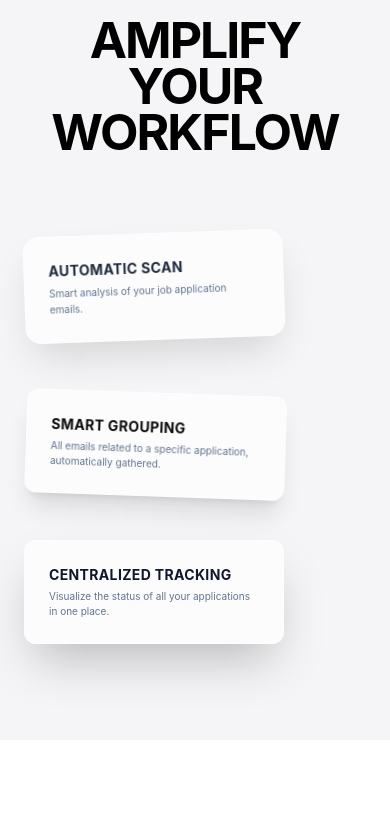
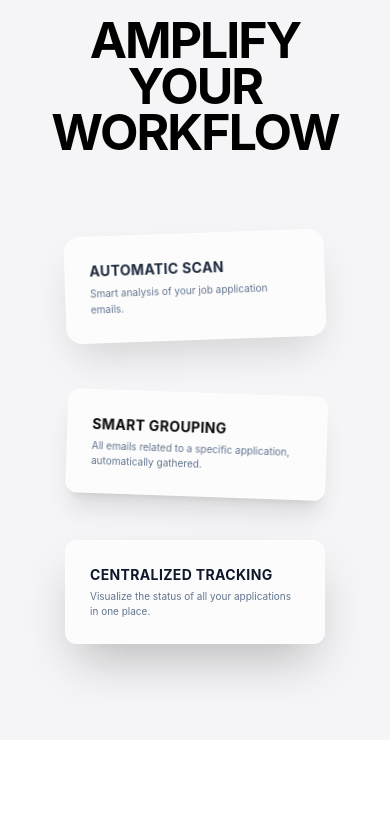
Before and after one commit to JohannSR28/jobtrackai-landing-page, a Next.js app: page / in a window 390 px wide. Shown: the part 963-1800 px from the top of the page. Built offline with nearby package versions, Linux system fonts and the light colour scheme.

Commit message:
ligth ajustment

```diff
--- a/components/Amplify.tsx
+++ b/components/Amplify.tsx
@@ -61,12 +61,8 @@ export default function Amplify() {
         </div>
 
         {/* Left Column */}
-        <div className="lg:col-span-3 flex flex-col gap-4 order-2 lg:order-1 relative z-20 translate-x-0 lg:translate-x-12 w-full">
-          {/* IMAGE PLACEHOLDER - À réactiver plus tard pour les images */}
-          {/* <div className="bg-white rounded-2xl shadow-[0_20px_40px_-10px_rgba(0,0,0,0.15)] border border-gray-100 overflow-hidden transform -rotate-2 hover:rotate-0 transition-all duration-500 p-2 w-full">
-            <div className="w-full h-64 bg-gray-200 rounded-xl"></div>
-          </div> */}
-
+        {/* MODIFICATION 1 : Ajout de 'items-center' pour mobile et 'lg:items-start' pour desktop */}
+        <div className="lg:col-span-3 flex flex-col items-center lg:items-start gap-4 order-2 lg:order-1 relative z-20 translate-x-0 lg:translate-x-12 w-full">
           {/* Carte 1 : Scan Automatique */}
           <div className="bg-white/65 backdrop-blur-md border border-white/50 shadow-[0_20px_40px_-10px_rgba(0,0,0,0.15)] rounded-2xl p-6 inline-block max-w-[260px] transform -rotate-2 hover:rotate-0 transition-all duration-500">
             <h3 className="font-bold text-sm uppercase tracking-wide text-slate-800">
@@ -81,12 +77,8 @@ export default function Amplify() {
         {/* Right Column */}
         <div className="lg:col-span-3 flex flex-col h-full justify-center order-3 lg:order-3 relative pointer-events-none gap-12 lg:gap-0 w-full">
           {/* Card 2 : Regroupement Intelligent */}
-          <div className="relative z-30 pointer-events-auto ml-0 mt-0 translate-x-0 lg:-ml-24 lg:-mt-44 lg:translate-x-8 w-full">
-            {/* IMAGE PLACEHOLDER - À réactiver plus tard pour les images */}
-            {/* <div className="bg-white rounded-xl shadow-xl border border-gray-100 p-2 mb-2 w-full lg:w-64 transform rotate-2 hover:rotate-0 transition-transform duration-500 origin-bottom-left">
-              <div className="w-full h-64 lg:h-40 bg-gray-200 rounded-lg"></div>
-            </div> */}
-
+          {/* MODIFICATION 2 : Ajout de 'flex justify-center' pour mobile et 'lg:block' pour desktop */}
+          <div className="relative z-30 pointer-events-auto ml-0 mt-0 translate-x-0 lg:-ml-24 lg:-mt-44 lg:translate-x-8 w-full flex justify-center lg:block">
             <div className="bg-white/65 backdrop-blur-md border border-white/50 shadow-xl rounded-xl p-6 inline-block max-w-[260px] ml-0 lg:ml-0 transform rotate-2 hover:rotate-0 transition-all duration-500 origin-bottom-left">
               <h3 className="font-bold text-sm uppercase tracking-wide">
                 {t.card2Title}
@@ -96,12 +88,8 @@ export default function Amplify() {
           </div>
 
           {/* Card 3 : Suivi Centralisé */}
-          <div className="relative z-20 pointer-events-auto flex flex-col items-start lg:items-start text-left lg:text-left mt-0 lg:mt-24 ml-0 lg:ml-0 w-full">
-            {/* IMAGE PLACEHOLDER - À réactiver plus tard pour les images */}
-            {/* <div className="bg-white rounded-xl shadow-2xl p-2 mb-4 w-full lg:w-[240px] transform hover:scale-105 transition-transform duration-500">
-              <div className="w-full h-64 lg:h-48 bg-gray-200 rounded-lg"></div>
-            </div> */}
-
+          {/* MODIFICATION 3 : Remplacement de 'items-start' par 'items-center' (mobile) et 'lg:items-start' (desktop) */}
+          <div className="relative z-20 pointer-events-auto flex flex-col items-center lg:items-start text-left lg:text-left mt-0 lg:mt-24 ml-0 lg:ml-0 w-full">
             <div className="bg-white/65 backdrop-blur-md border border-white/50 shadow-2xl rounded-xl p-6 inline-block max-w-[260px] transform hover:scale-105 transition-all duration-500">
               <h3 className="font-bold text-sm uppercase tracking-wide text-slate-900">
                 {t.card3Title}
--- a/components/Benefits.tsx
+++ b/components/Benefits.tsx
@@ -133,7 +133,10 @@ export default function Benefits() {
 
   return (
     <>
-      <section className="bg-gen-black text-white py-32 relative overflow-hidden">
+      <section
+        id="benefits"
+        className="bg-gen-black text-white py-32 relative overflow-hidden"
+      >
         <div className="absolute top-0 left-1/2 -translate-x-1/2 w-[600px] h-[600px] bg-brand-orange opacity-[0.08] blur-[150px] rounded-full pointer-events-none"></div>
 
         <div className="max-w-[1200px] mx-auto px-6 relative z-10 text-center">
--- a/components/Hero.tsx
+++ b/components/Hero.tsx
@@ -45,12 +45,15 @@ export default function Hero() {
           </p>
 
           <div className="flex flex-col sm:flex-row gap-[12px] sm:gap-[20px] items-start sm:items-center">
-            <button className="px-6 py-4 text-[13px] sm:text-base font-semibold rounded-full border-none cursor-pointer transition-all duration-300 bg-brand-orange text-black hover:bg-brand-orange-hover hover:-translate-y-0.5 shadow-lg shadow-orange-500/20">
+            <a
+              href="#benefits"
+              className="px-6 py-4 text-[13px] sm:text-base font-semibold rounded-full border-none cursor-pointer transition-all duration-300 bg-brand-orange text-black hover:bg-brand-orange-hover hover:-translate-y-0.5 shadow-lg shadow-orange-500/20"
+            >
               {t.ctaStart}
-            </button>
+            </a>
 
             <a
-              href="#"
+              href="#how-it-works"
               className="inline-flex items-center justify-center px-6 py-4 text-[13px] sm:text-base font-semibold rounded-full cursor-pointer transition-all duration-300 bg-transparent text-black border-2 border-black hover:bg-black hover:text-white group"
             >
               {t.ctaLearn}
```
